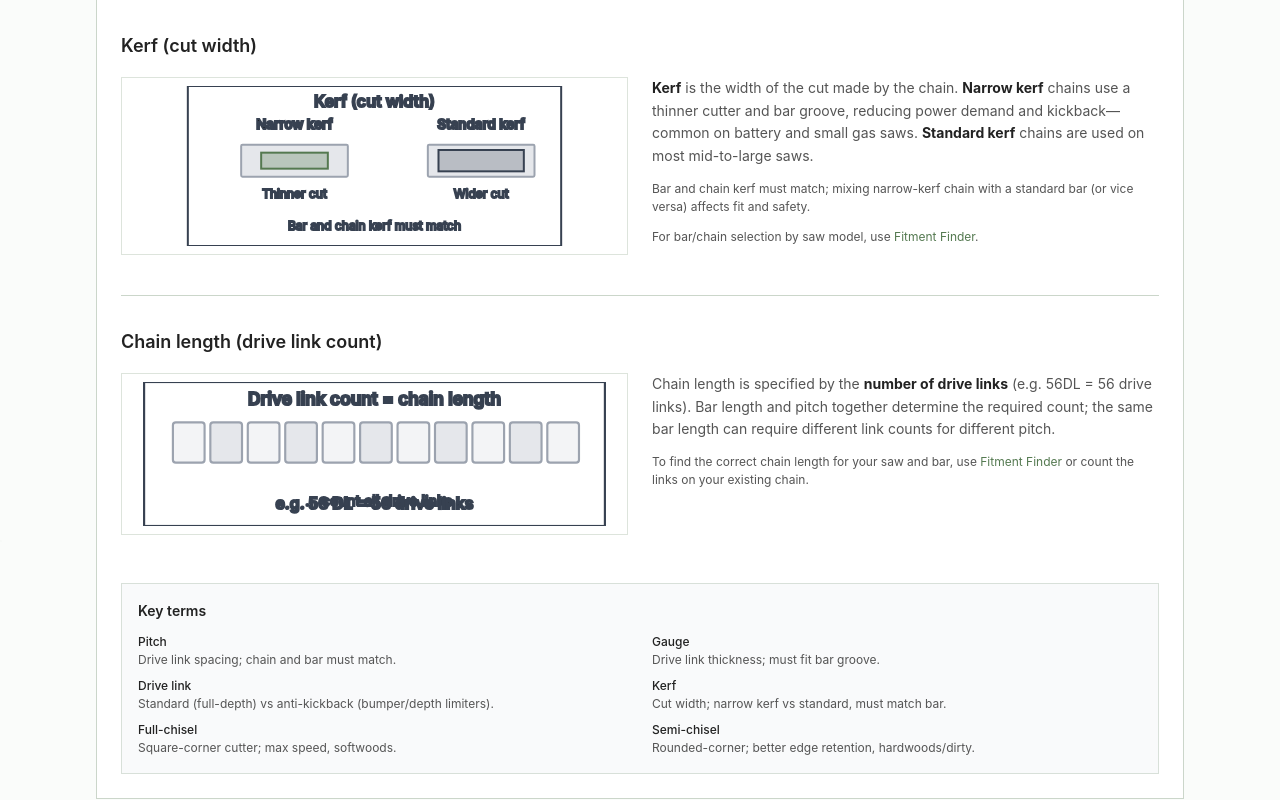
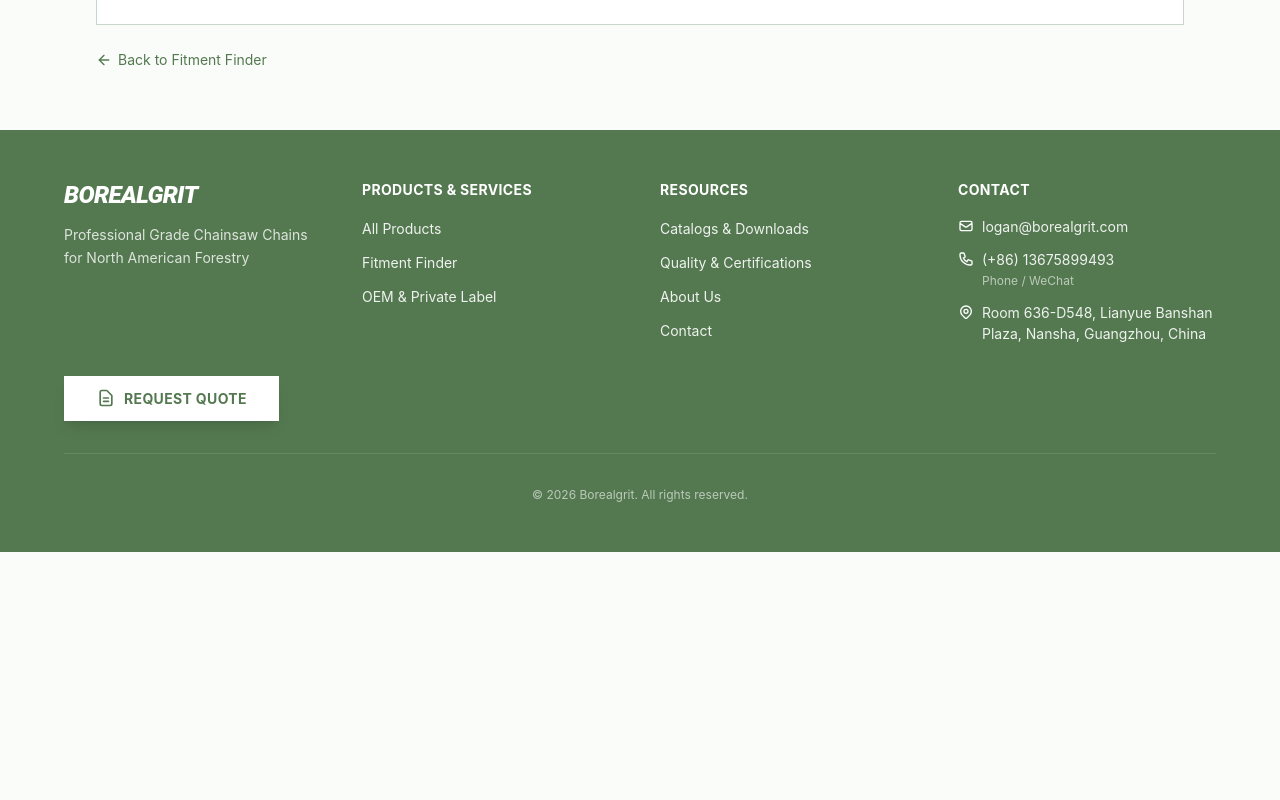
Before and after one commit to LoganOYoung/chainsaw-chain-supplier-borealgrit, a Next.js app: page /tools/technical-specs in a window 1280 px wide. Shown: the part 2660-3460 px from the top of the page. After the commit the page ends 3212 px from the top, so only its background shows below. Built offline with nearby package versions, Linux system fonts and the light colour scheme.

Commit message:
content(tools): remove Kerf, Chain Length sections and Key Terms box
Streamlined for professional buyers who already know these concepts.

```diff
--- a/app/tools/technical-specs/page.tsx
+++ b/app/tools/technical-specs/page.tsx
@@ -121,41 +121,6 @@ const SpecDriveLinkSvg = () => (
     <text x={160} y={168} textAnchor="middle" fontSize={10} fill="#6b7280">Match chain type to saw and application</text>
   </svg>
 )
-const SpecKerfSvg = () => (
-  <svg xmlns="http://www.w3.org/2000/svg" viewBox="0 0 280 120" fill="none" stroke="#374151" strokeWidth={1.5} className="w-full h-full max-h-40 object-contain" aria-label="Narrow kerf vs Standard kerf cut width">
-    <title>Kerf — narrow vs standard</title>
-    <rect width={280} height={120} fill="#fff" />
-    <text x={140} y={16} textAnchor="middle" fontSize={12} fontWeight={600} fill="#1f2937">Kerf (cut width)</text>
-    <g transform="translate(30,32)">
-      <text x={50} y={0} textAnchor="middle" fontSize={10} fontWeight={600} fill="#111">Narrow kerf</text>
-      <rect x={10} y={12} width={80} height={24} rx={1} fill="#e5e7eb" stroke="#9ca3af" />
-      <rect x={25} y={18} width={50} height={12} fill="#547950" fillOpacity={0.3} stroke="#547950" />
-      <text x={50} y={52} textAnchor="middle" fontSize={9} fill="#374151">Thinner cut</text>
-    </g>
-    <g transform="translate(170,32)">
-      <text x={50} y={0} textAnchor="middle" fontSize={10} fontWeight={600} fill="#111">Standard kerf</text>
-      <rect x={10} y={12} width={80} height={24} rx={1} fill="#e5e7eb" stroke="#9ca3af" />
-      <rect x={18} y={16} width={64} height={16} fill="#374151" fillOpacity={0.25} stroke="#374151" />
-      <text x={50} y={52} textAnchor="middle" fontSize={9} fill="#374151">Wider cut</text>
-    </g>
-    <text x={140} y={108} textAnchor="middle" fontSize={9} fill="#6b7280">Bar and chain kerf must match</text>
-  </svg>
-)
-const SpecChainLengthSvg = () => (
-  <svg xmlns="http://www.w3.org/2000/svg" viewBox="0 0 320 100" fill="none" stroke="#374151" strokeWidth={1.5} className="w-full h-full max-h-36 object-contain" aria-label="Chain length: count drive links">
-    <title>Chain length — drive link count</title>
-    <rect width={320} height={100} fill="#fff" />
-    <text x={160} y={16} textAnchor="middle" fontSize={12} fontWeight={600} fill="#1f2937">Drive link count = chain length</text>
-    <g transform="translate(20,28)">
-      {[0,1,2,3,4,5,6,7,8,9,10].map((i) => (
-        <rect key={i} x={i * 26} y={0} width={22} height={28} rx={2} fill={i % 2 === 0 ? "#f3f4f6" : "#e5e7eb"} stroke="#9ca3af" />
-      ))}
-      <text x={143} y={58} textAnchor="middle" fontSize={10} fill="#374151">… count all drive links</text>
-    </g>
-    <text x={160} y={88} textAnchor="middle" fontSize={11} fontWeight={600} fill="#111">e.g. 56 DL = 56 drive links</text>
-  </svg>
-)
-
 export default function TechnicalSpecsPage() {
   return (
     <>
@@ -405,60 +370,6 @@ export default function TechnicalSpecsPage() {
               </div>
             </div>
 
-            {/* Kerf */}
-            <div id="kerf" className="scroll-mt-6 border-b border-forest-brand/30 pb-4 sm:pb-6">
-              <h2 className="text-base sm:text-lg font-semibold text-text-main mb-4">Kerf (cut width)</h2>
-              <div className="grid md:grid-cols-2 gap-4 sm:gap-6">
-                <div>
-                  <div className="relative w-full min-h-[8rem] sm:min-h-[10rem] mb-4 bg-white rounded-none overflow-hidden flex items-center justify-center p-2 border border-forest-brand/20">
-                    <SpecKerfSvg />
-                  </div>
-                </div>
-                <div>
-                  <p className="text-sm text-text-body mb-3 leading-relaxed">
-                    <strong className="text-text-main">Kerf</strong> is the width of the cut made by the chain. <strong className="text-text-main">Narrow kerf</strong> chains use a thinner cutter and bar groove, reducing power demand and kickback—common on battery and small gas saws. <strong className="text-text-main">Standard kerf</strong> chains are used on most mid-to-large saws.
-                  </p>
-                  <p className="text-xs text-text-body mb-3">
-                    Bar and chain kerf must match; mixing narrow-kerf chain with a standard bar (or vice versa) affects fit and safety.
-                  </p>
-                  <p className="text-xs text-text-body">
-                    For bar/chain selection by saw model, use <Link href="/fitment-finder" className="text-forest-brand hover:underline">Fitment Finder</Link>.
-                  </p>
-                </div>
-              </div>
-            </div>
-
-            {/* Chain length (drive link count) */}
-            <div id="chain-length" className="scroll-mt-6">
-              <h2 className="text-base sm:text-lg font-semibold text-text-main mb-4">Chain length (drive link count)</h2>
-              <div className="grid md:grid-cols-2 gap-4 sm:gap-6">
-                <div>
-                  <div className="relative w-full min-h-[7rem] sm:min-h-[9rem] mb-4 bg-white rounded-none overflow-hidden flex items-center justify-center p-2 border border-forest-brand/20">
-                    <SpecChainLengthSvg />
-                  </div>
-                </div>
-                <div>
-                  <p className="text-sm text-text-body mb-3 leading-relaxed">
-                    Chain length is specified by the <strong className="text-text-main">number of drive links</strong> (e.g. 56DL = 56 drive links). Bar length and pitch together determine the required count; the same bar length can require different link counts for different pitch.
-                  </p>
-                  <p className="text-xs text-text-body">
-                    To find the correct chain length for your saw and bar, use <Link href="/fitment-finder" className="text-forest-brand hover:underline">Fitment Finder</Link> or count the links on your existing chain.
-                  </p>
-                </div>
-              </div>
-            </div>
-          </div>
-
-          <div className="mt-8 p-4 bg-gray-50 border border-forest-brand/20 rounded-none">
-            <h2 className="text-sm font-semibold text-text-main mb-3">Key terms</h2>
-            <dl className="grid sm:grid-cols-2 gap-x-6 gap-y-2 text-xs text-text-body">
-              <div><dt className="font-medium text-text-main">Pitch</dt><dd>Drive link spacing; chain and bar must match.</dd></div>
-              <div><dt className="font-medium text-text-main">Gauge</dt><dd>Drive link thickness; must fit bar groove.</dd></div>
-              <div><dt className="font-medium text-text-main">Drive link</dt><dd>Standard (full-depth) vs anti-kickback (bumper/depth limiters).</dd></div>
-              <div><dt className="font-medium text-text-main">Kerf</dt><dd>Cut width; narrow kerf vs standard, must match bar.</dd></div>
-              <div><dt className="font-medium text-text-main">Full-chisel</dt><dd>Square-corner cutter; max speed, softwoods.</dd></div>
-              <div><dt className="font-medium text-text-main">Semi-chisel</dt><dd>Rounded-corner; better edge retention, hardwoods/dirty.</dd></div>
-            </dl>
           </div>
         </section>
 
```
